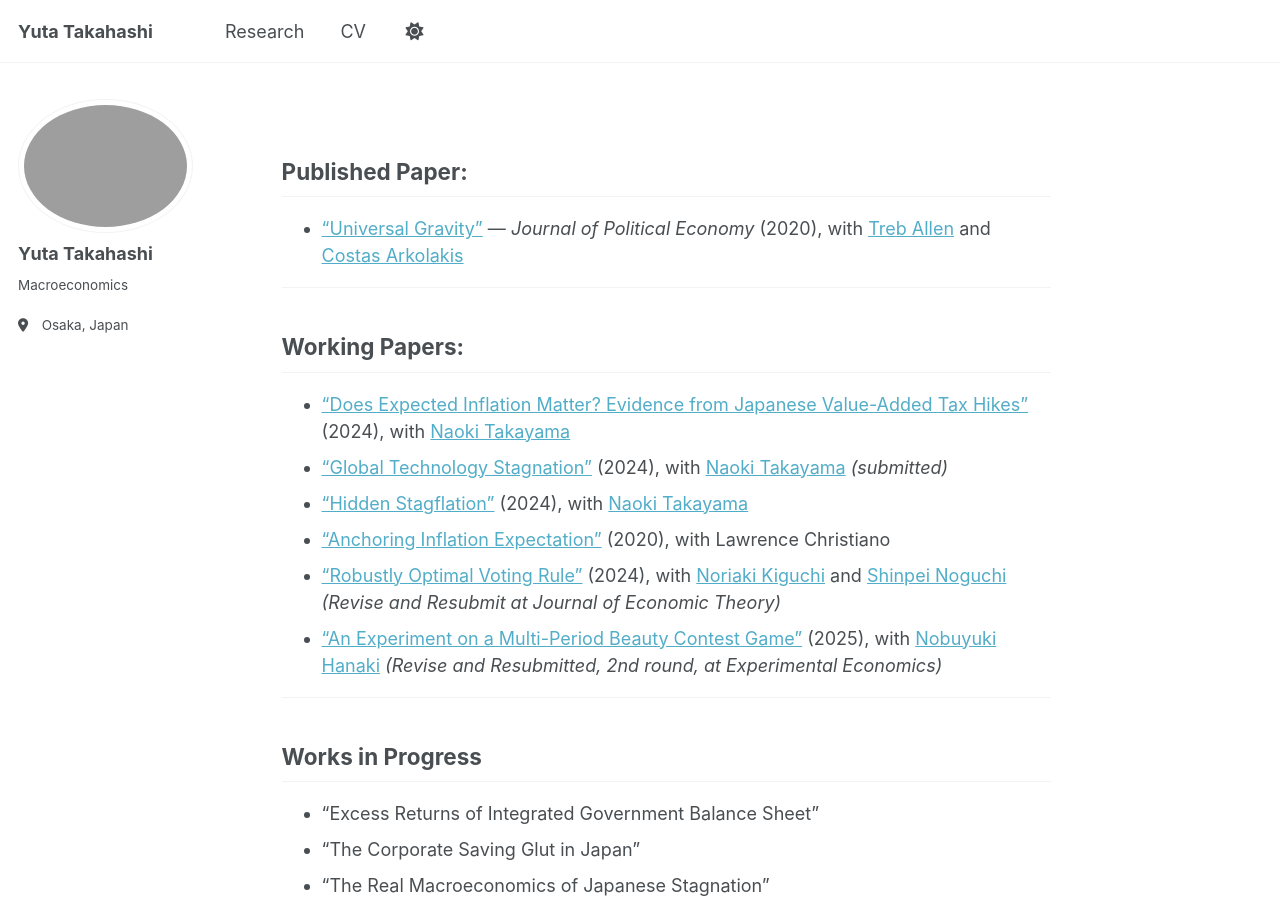
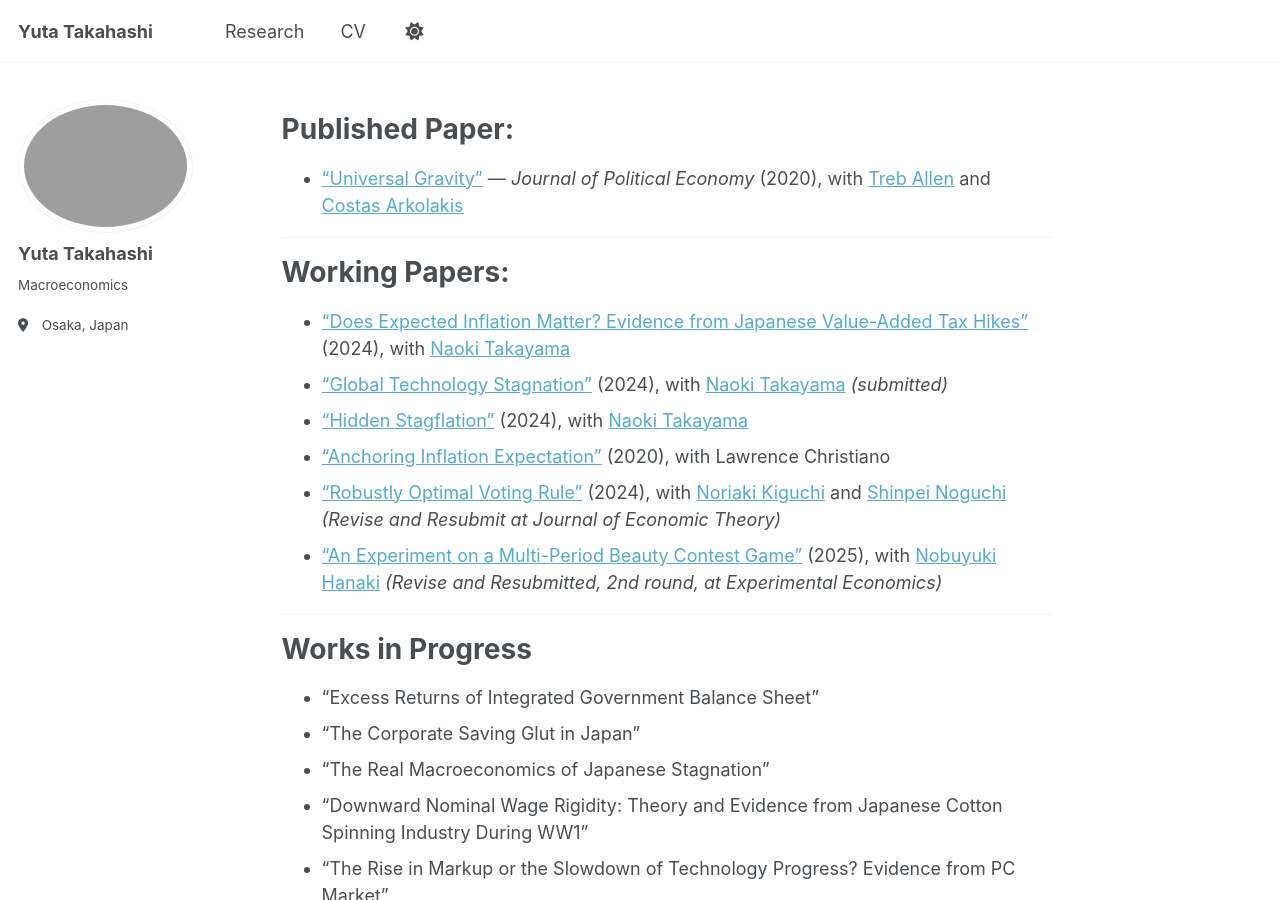
Before and after one commit to yuta-takahashi-1211/yuta-takahashi-1211.github.io, a Jekyll site: the page built from _pages/research.md, in a window 1280 px wide and 900 px high. Built offline with Jekyll 4.4.1, drawn with Linux system fonts in a browser that asks for light colours; a script that is not in the unit is left out.

```diff
--- a/_pages/research.md
+++ b/_pages/research.md
@@ -4,12 +4,12 @@ title: ""
 permalink: /research/
 author_profile: true
 ---
-## Published Paper:
+# Published Paper:
 - ["Universal Gravity"](https://www.journals.uchicago.edu/doi/abs/10.1086/704385?af=R&mobileUi=0) — *Journal of Political Economy* (2020), with [Treb Allen](https://sites.google.com/site/treballen/home?authuser=0) and [Costas Arkolakis](https://arkolakis.com/)
 
 ---
 
-## Working Papers:
+# Working Papers:
 - ["Does Expected Inflation Matter? Evidence from Japanese Value-Added Tax Hikes"](https://www.dropbox.com/scl/fo/03hun5pxioram7n6te16p/AP5nKTLL343b3KRFzU191-g?rlkey=8hu4n5kn9h8p80z20teyjeq23&dl=0) (2024), with [Naoki Takayama](https://www.naoki-takayama.com/)
 - ["Global Technology Stagnation"](https://www.dropbox.com/scl/fo/03uqcl1l6suag1uxbw4uo/h?rlkey=oirzggqtv7ol6q75ae1r66mie&dl=0) (2024), with [Naoki Takayama](https://www.naoki-takayama.com/) *(submitted)*
 - ["Hidden Stagflation"](https://www.dropbox.com/home/bad_inflation/web) (2024), with [Naoki Takayama](https://www.naoki-takayama.com/)
@@ -21,7 +21,7 @@ author_profile: true
 
 ---
 
-## Works in Progress
+# Works in Progress
 - "Excess Returns of Integrated Government Balance Sheet"
 - "The Corporate Saving Glut in Japan"
 - "The Real Macroeconomics of Japanese Stagnation"
@@ -30,6 +30,6 @@ author_profile: true
 
 ---
 
-## Other Publication
+# Other Publication
 - "A Parsimonious Model for Zero Inflation at the Zero Lower Bound." *Economics Letters* 02/2025, Volume 247, with [Naoki Takayama](#)
   *The order of Figures 1 and 2 should be reversed. Refer to this working paper version for clarification.* [working paper](#)
```
